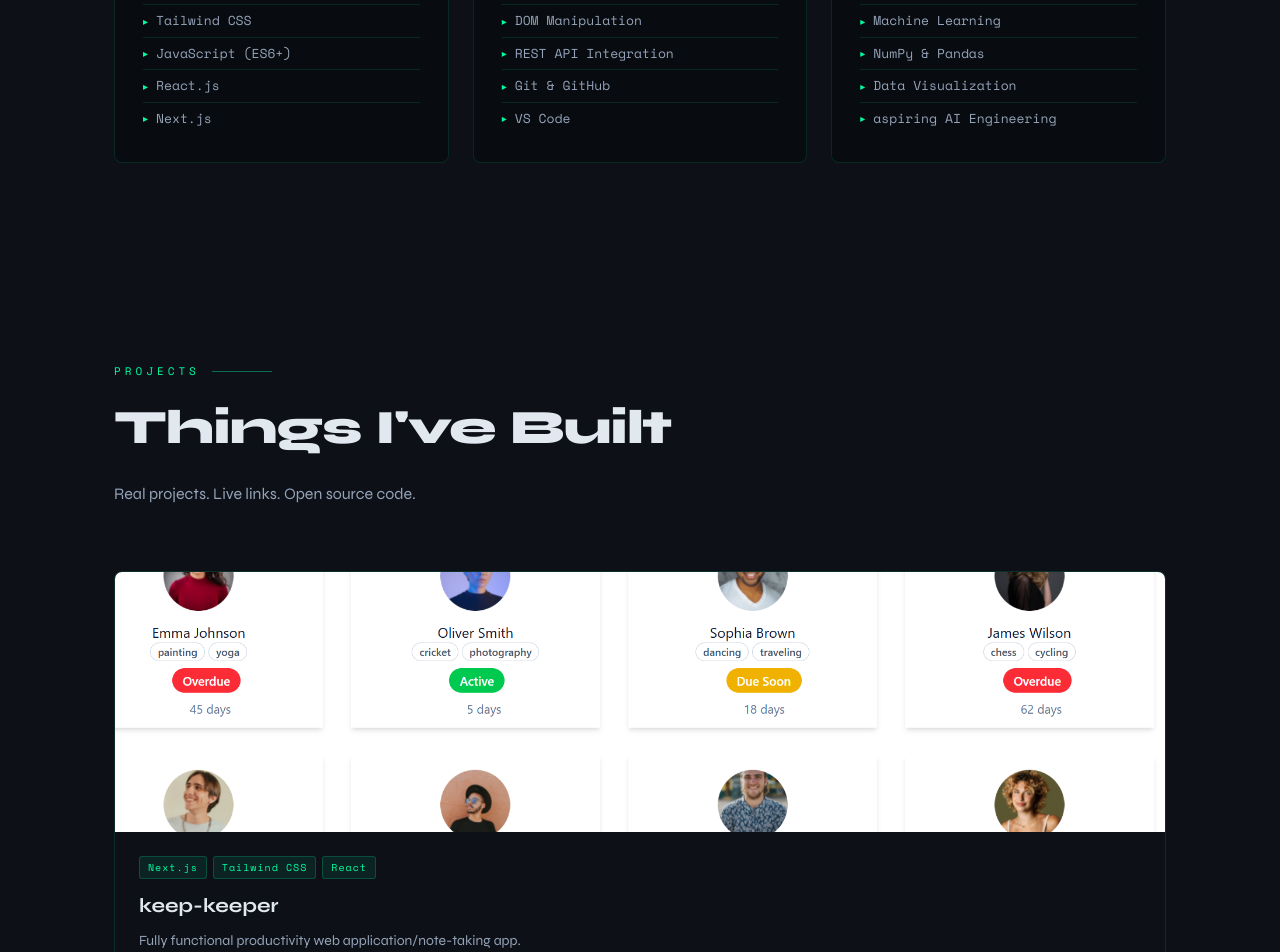
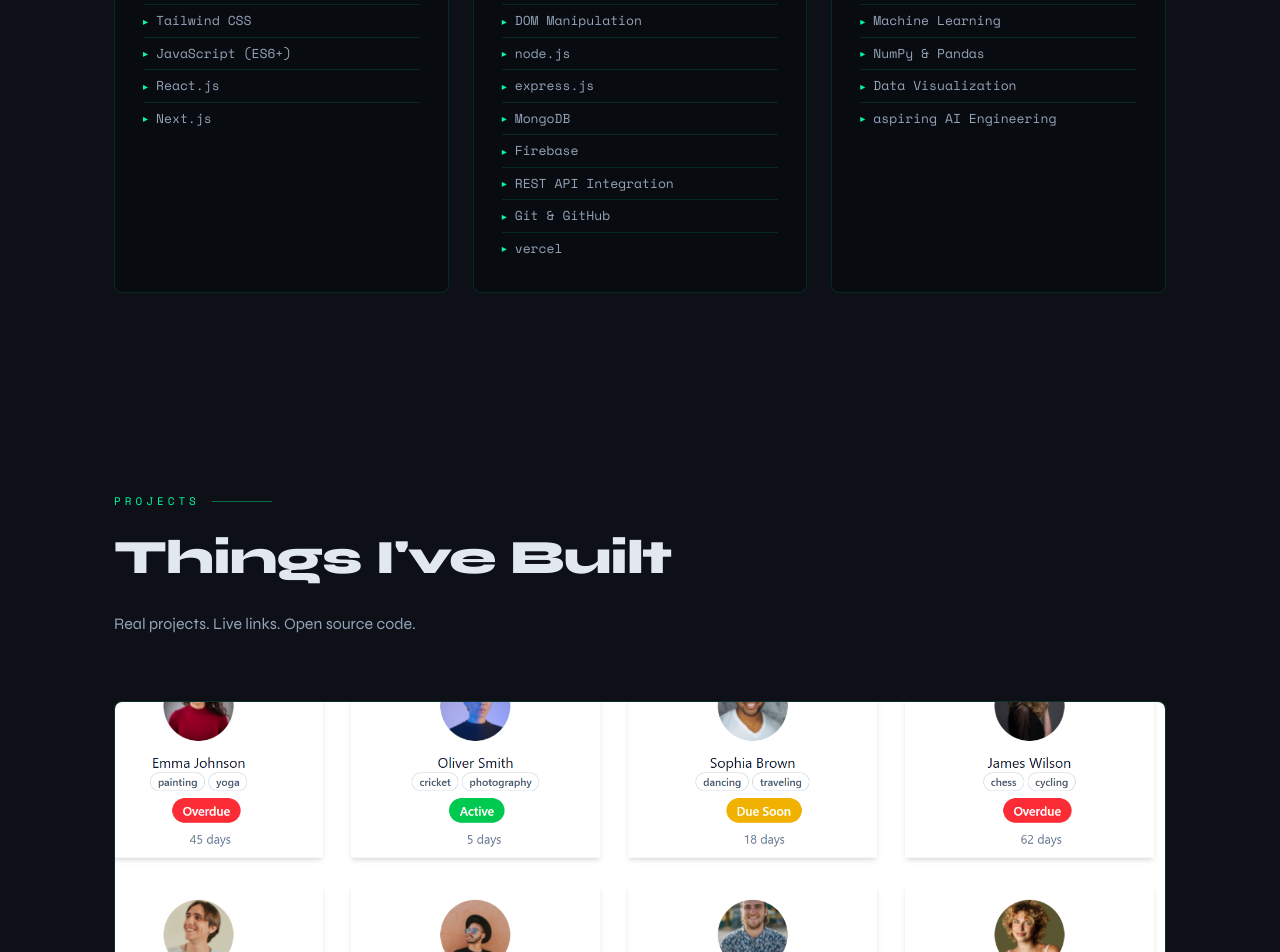
Before and after one commit to mouislambd/my-portfolio, a Next.js app: page / in a window 1280 px wide. Shown: the part 1920-2872 px from the top of the page. Built offline with nearby package versions, Linux system fonts and the light colour scheme.

Commit message:
added some skills

```diff
--- a/app/portfolio.tsx
+++ b/app/portfolio.tsx
@@ -205,7 +205,7 @@ const ME = {
     github: "https://github.com/mouislambd",
     location: "Bangladesh 🇧🇩",
     roles: [
-        "Frontend Developer",
+        "MERN Stack Web Developer",
         "Future Data Scientist",
         " aspiring AI Engineer (in progress)",
     ],
@@ -213,7 +213,7 @@ const ME = {
 
 const SKILLS = [
     { icon: "", title: "WEB DEVELOPMENT", items: ["HTML5 & Semantic CSS", "Tailwind CSS", "JavaScript (ES6+)", "React.js", "Next.js"] },
-    { icon: "", title: "PROGRAMMING", items: ["Python (Learning)", "DOM Manipulation", "REST API Integration", "Git & GitHub", "VS Code"] },
+    { icon: "", title: "PROGRAMMING", items: ["Python (Learning)", "DOM Manipulation","node.js", "express.js", "MongoDB", "Firebase", "REST API Integration", "Git & GitHub", "vercel",] },
     { icon: "", title: "FUTURE STACK", items: ["Data Science (Upcoming)", "Machine Learning", "NumPy & Pandas", "Data Visualization", " aspiring AI Engineering"] },
 ];
 
@@ -222,7 +222,7 @@ const PROJECTS = [
         image: "/pic.png", featured: true,
         tags: ["Next.js", "Tailwind CSS", "React"],
         title: "keep-keeper",
-        desc: "Fully functional productivity web application/note-taking app.",
+        desc: "Fully functional productivity web application/note-taking app. a clean  and intuitive interface and responsive application designed to help developeers track their project, timelines,and progress efficintly .build using next.js, react, and tailwind css, it features a minimalist dark-themes",
         live: "https://keenkeeper-beryl.vercel.app/",
         github: "https://github.com/mouislambd/assignment-7.git",
     },
```
